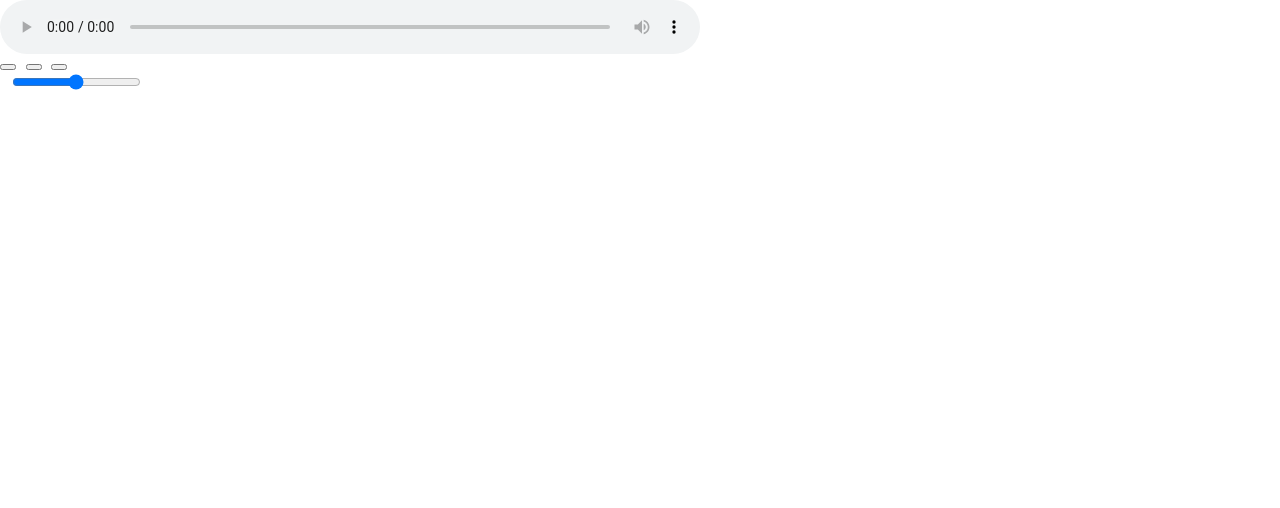
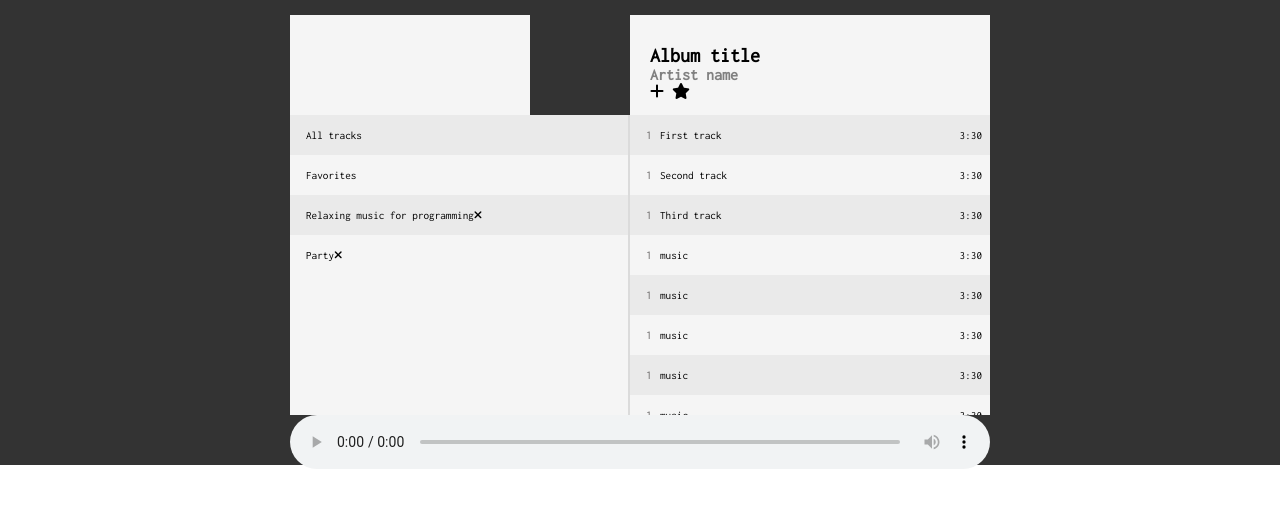
Before and after one commit to green-fox-academy/criollo01, a plain HTML site: page week-10/weekly_project/index.html in a window 1280 px wide. Drawn offline with Linux system fonts and the light colour scheme.

Commit message:
feat(html): some minor changes

```diff
--- a/week-10/weekly_project/index.html
+++ b/week-10/weekly_project/index.html
@@ -4,25 +4,42 @@
     <meta charset="UTF-8">
     <meta name="viewport" content="width=device-width, initial-scale=1.0">
     <meta http-equiv="X-UA-Compatible" content="ie=edge">
+    <script src="https://use.fontawesome.com/d626de491e.js"></script>
+    <link href="https://fonts.googleapis.com/css?family=Inconsolata" rel="stylesheet">
     <title>foxplayer</title>
     <link href="index.css" rel="stylesheet">
 </head>
 <body>
-    <audio src="assets/Oberhofer-Sea_of_Dreams.mp3" controls></audio>
-    <div id="player">
-        <div id="buttons">
-            <button class="rewind button"></button>
-            <button class="play button"></button>
-            <button class="forward button"></button>
+    <div class="container">
+        <div class="logo"></div>
+        <div class="album"></div>
+        <div class="playlist">
+            <li class="list">All tracks</li>
+            <li class="list">Favorites</li>
+            <li class="list">Relaxing music for programming<i class="fa fa-times icon" aria-hidden="true"></i></li>
+            <li class="list">Party<i class="fa fa-times icon" aria-hidden="true"></i></li>
         </div>
-        <div id="time">
-            <div id="playhead"></div>
+        <div class="current">
+            <h1 class="current_h1">Album title</h1>
+            <h2 class="current_h2">Artist name</h2>
+            <nav id="top_right_right">
+                <i class="fa fa-plus gray_button icon" aria-hidden="true"></i>
+                <i class="fa fa-star gray_button icon" aria-hidden="true"></i>
+            </nav>
         </div>
-        <div id="volume_control">
-            <img class="sound">
-            <input type="range">
+        <div class="tracks">
+            <li class="song"><span class="index">1</span>First track<span class="song_length">3:30</span></li>
+            <li class="song"><span class="index">1</span>Second track<span class="song_length">3:30</span></li>
+            <li class="song"><span class="index">1</span>Third track<span class="song_length">3:30</span></li>
+            <li class="song"><span class="index">1</span>music<span class="song_length">3:30</span></li>
+            <li class="song"><span class="index">1</span>music<span class="song_length">3:30</span></li>
+            <li class="song"><span class="index">1</span>music<span class="song_length">3:30</span></li>
+            <li class="song"><span class="index">1</span>music<span class="song_length">3:30</span></li>
+            <li class="song"><span class="index">1</span>music<span class="song_length">3:30</span></li>
+            <li class="song"><span class="index">1</span>music<span class="song_length">3:30</span></li>
         </div>
+        <audio src="assets/Oberhofer-Sea_of_Dreams.mp3" controls></audio>
+        <script src="app.js"></script>
     </div>
-    <script src="assets/app.js"></script>
-</body>
+    </body>
 </html>
```
